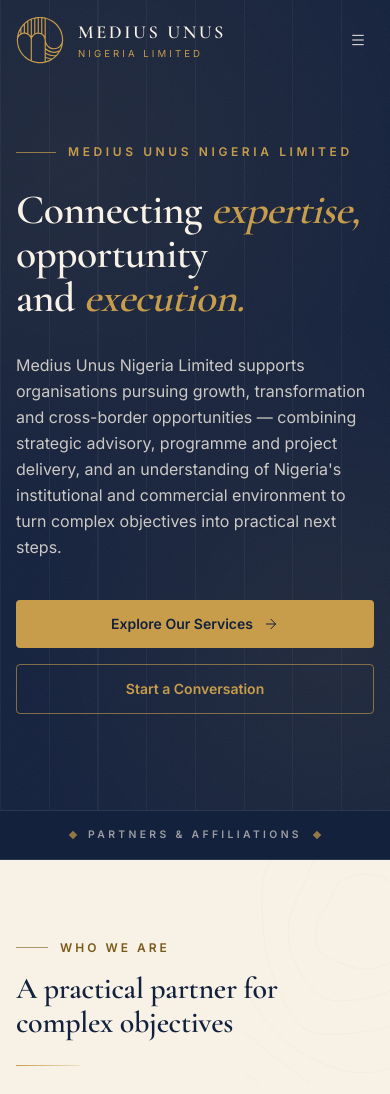
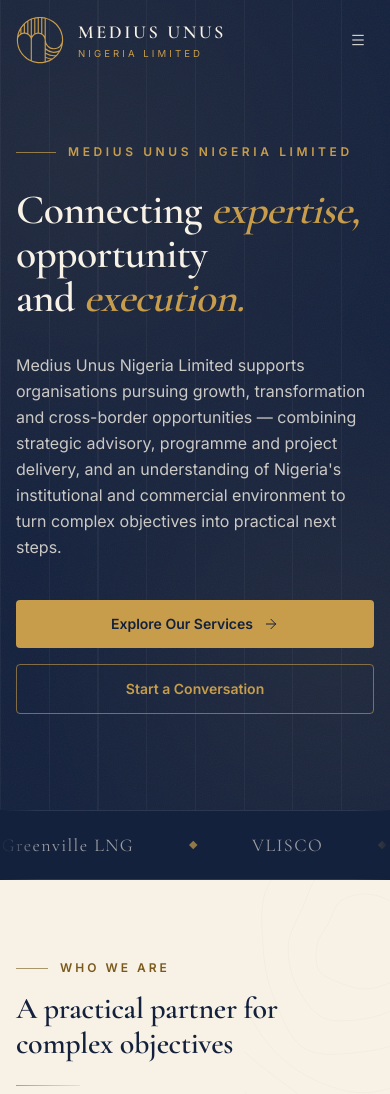
Before and after one commit to codewith-zach/Medius-Unus, a Next.js app: page / in a window 390 px wide. Shown: the top 1094 px of the page. Built offline with nearby package versions, Linux system fonts and the light colour scheme.

Commit message:
Revert "Partner band: static link on mobile, marquee on md+"
This reverts commit 938e1b793437cd8588756dc11a850ea73e219093.

```diff
--- a/app/page.tsx
+++ b/app/page.tsx
@@ -139,8 +139,10 @@
         </div>
       </section>
 
-      {/* ── Partner band: marquee on wide screens, static link on mobile ── */}
-      <PartnerMarquee />
+      {/* ── Partner marquee band ─────────────────────────────── */}
+      <div className="bg-navy">
+        <PartnerMarquee />
+      </div>
 
       {/* ── A practical partner ──────────────────────────────── */}
       <section className="relative overflow-hidden bg-cream">
--- a/components/partner-marquee.tsx
+++ b/components/partner-marquee.tsx
@@ -1,10 +1,7 @@
-import Link from "next/link";
 import { partnerCategories } from "@/lib/site-content";
 
 /**
- * Band under the hero. Wide screens get the infinite marquee of affiliated
- * organisation names; phones get a compact static band linking to the
- * Partners page (a scrolling marquee reads as clipped text at that width).
+ * Subtle infinite marquee of affiliated organisation names.
  * Pure CSS animation; pauses on hover; wraps statically under reduced motion.
  */
 export function PartnerMarquee() {
@@ -12,22 +9,7 @@
   const unique = [...new Set(names.map((n) => n.replace(" — France", "")))];
 
   return (
-    <div className="border-y border-white/10 bg-navy">
-      {/* Mobile: static band */}
-      <Link
-        href="/partners"
-        className="flex items-center justify-center gap-3 py-4 md:hidden"
-        aria-label="Partners and affiliations"
-      >
-        <span aria-hidden className="inline-block h-1.5 w-1.5 rotate-45 bg-gold/70" />
-        <span className="text-[0.65rem] font-semibold uppercase tracking-[0.32em] text-cream/60">
-          Partners &amp; Affiliations
-        </span>
-        <span aria-hidden className="inline-block h-1.5 w-1.5 rotate-45 bg-gold/70" />
-      </Link>
-
-      {/* Tablet/desktop: marquee */}
-      <div className="marquee hidden py-5 md:block" aria-label="Partners and affiliations">
+    <div className="marquee border-y border-white/10 py-5" aria-label="Partners and affiliations">
       <div className="marquee-track">
         {[0, 1].map((copy) => (
           <div
@@ -50,6 +32,5 @@
         ))}
       </div>
     </div>
-    </div>
   );
 }
```
Lines whose indentation alone changed are shown as unchanged.
